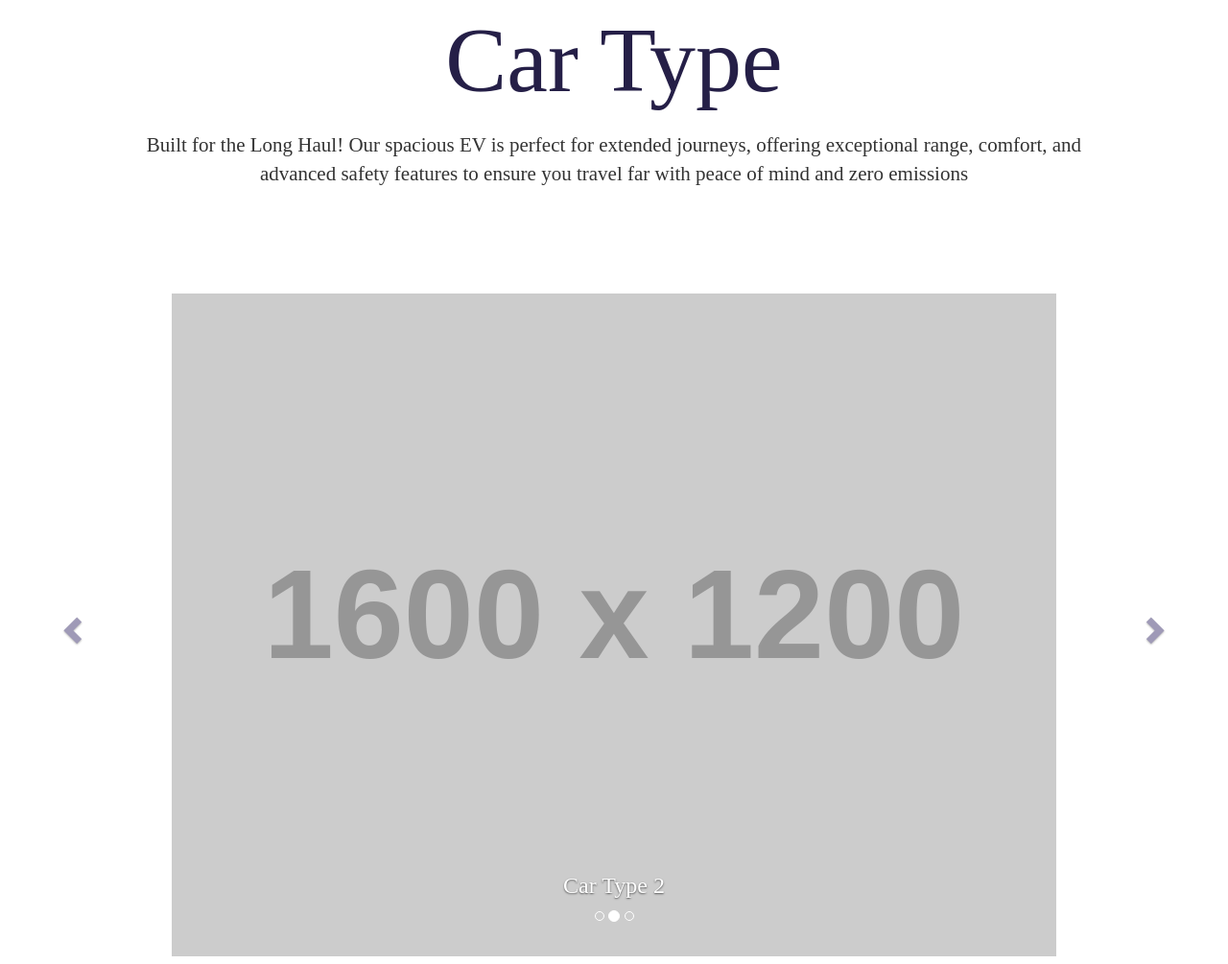
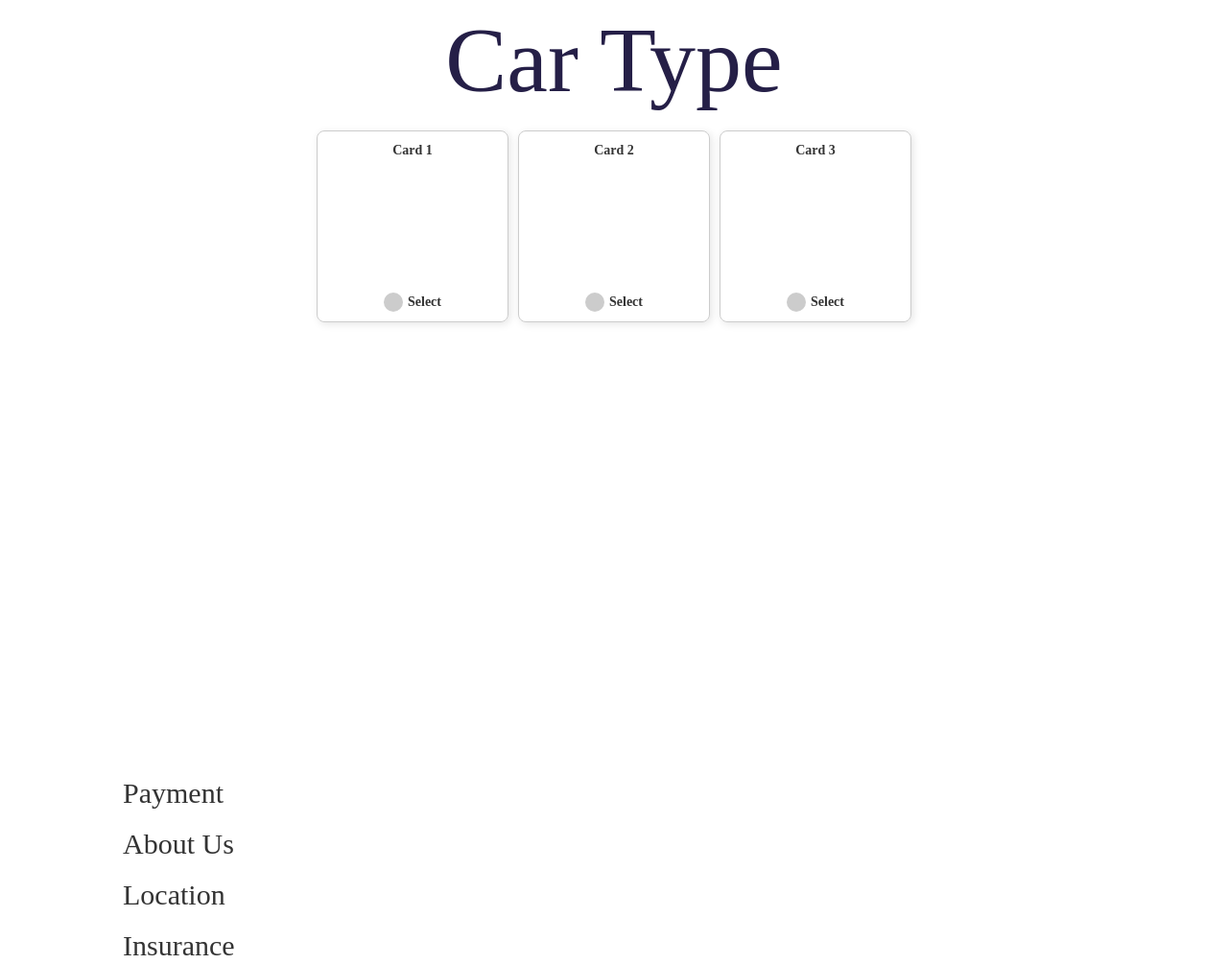
Before and after one commit to yoanadl/car-rental, a plain HTML site: page index.html in a window 1280 px wide. Shown: the part 860-1865 px from the top of the page at 96% size. Drawn offline with nearby package versions, Linux system fonts and the light colour scheme; placeholder pictures from the web are drawn by us; a web font is replaced by a local one.

Commit message:
remove caorusel, add cards

```diff
--- a/index.html
+++ b/index.html
@@ -41,44 +41,29 @@
 
             <div class="car-type">
                 <h1>Car Type</h1>
+                <div id="cardContainer"></div>
 
-                <p id="cardDescription"> </p>
 
-                <div id="myCarousel" class="carousel slide">
-                    <!-- Indicators -->
-                    <ol class="carousel-indicators">
-                        <li class="item1 active"></li>
-                        <li class="item2"></li>
-                        <li class="item3"></li>
-                    </ol>
 
-                    <!-- Wrapper for slides -->
-                    <div class="carousel-inner" role="listbox">
-                        <!-- Carousel items will be generated here -->
-                    </div>
 
-                    <!-- Left and right controls -->
-                    <a class="left carousel-control" href="#myCarousel" role="button">
-                        <span class="glyphicon glyphicon-chevron-left" aria-hidden="true"></span>
-                        <span class="sr-only">Previous</span>
-                    </a>
-
-                    <a class="right carousel-control" href="#myCarousel" role="button">
-                        <span class="glyphicon glyphicon-chevron-right" aria-hidden="true"></span>
-                        <span class="sr-only">Next</span>
-                    </a>
-                </div>
 
 
 
             </div>
 
             <h2>Payment</h2>
+
+
+
+
             <h2>About Us</h2>
             <h2>Location</h2>
             <h2>Insurance</h2>
             <h2>How does this work</h2>
             <h2>Review</h2>
+
+
+
         </div>
     </main>
 
@@ -101,33 +86,7 @@
         });
     </script>
 
-    <!-- Script to generate cards dynamically -->
-    <script>
-        // Array containing card data
-        const people = [
-            { name: "Person 1", job: "Job Title 1" },
-            { name: "Person 2", job: "Job Title 2" },
-            { name: "Person 3", job: "Job Title 3" }
-        ];
 
-        // Function to generate cards dynamically
-        const cardContainer = document.getElementById('cardContainer');
-
-        people.forEach(person => {
-            const card = document.createElement('div');
-            card.classList.add('card');
-
-            card.innerHTML = `
-                <div class="card-border-top"></div>
-                <div class="img"></div>
-                <span>${person.name}</span>
-                <p class="job">${person.job}</p>
-                <button>Click</button>
-            `;
-
-            cardContainer.appendChild(card);
-        });
-    </script>
 
     <script src="index.js"></script>
 </body>
--- a/index.js
+++ b/index.js
@@ -27,89 +27,78 @@ window.addEventListener("scroll", function() {
 });
 
 
+// Data for the cards
+const cardData = [
+    { title: "Card 1" },
+    { title: "Card 2" },
+    { title: "Card 3" }
+  ];
 
-$(document).ready(function() {
-    // Activate Carousel
-    $("#myCarousel").carousel();
+  // Reference to the card container
+  const cardContainer = document.getElementById("cardContainer");
 
-    // Generate carousel items dynamically from the cars array
-    const cars = [
-        {
-            name: "Car Type 1",
-            type: "Compact City EV",
-            msg: "Perfect for Your Daily Drives! Our compact EV is designed to get you through the city with ease, offering efficiency, low costs, and eco-friendly commuting"
-        },
-        {
-            name: "Car Type 2",
-            type: "Long-Range EV",
-            msg: "Built for the Long Haul! Our spacious EV is perfect for extended journeys, offering exceptional range, comfort, and advanced safety features to ensure you travel far with peace of mind and zero emissions"
-        },
-        {
-            name: "Car Type 3",
-            type: "Family EV",
-            msg: "The Ideal Family EV! Designed with families in mind, our EV provides ample space, advanced safety systems, and kid-friendly features, ensuring comfortable and stress-free trips for everyone"
-        }
-    ];
+  let selectedCard = null; // To store the selected card
 
-    // Reference to the carousel inner div
-    const carouselInner = $(".carousel-inner");
-    const cardDescription = document.getElementById("cardDescription");
+  // Function to create a card
+  function createCard(card, cardIndex) {
+    // Create card element
+    const cardElement = document.createElement("div");
+    cardElement.className = "card";
 
-    // Loop through each car and create an item for the carousel
-    cars.forEach((car, index) => {
-        const isActive = index === 0 ? ' active' : ''; // Set the first item as active
+    // Create title element
+    const titleElement = document.createElement("div");
+    titleElement.className = "card-title";
+    titleElement.innerText = card.title;
+    cardElement.appendChild(titleElement);
 
-        const imageUrl = `https://via.placeholder.com/1600x1200?text=${encodeURIComponent(car.name)}`;
+    // Create indicator at the bottom
+    const indicator = document.createElement("div");
+    indicator.className = "indicator";
+    const indicatorBullet = document.createElement("span");
+    indicatorBullet.className = "bullet"; // Unselected bullet
+    const indicatorText = document.createElement("span");
+    indicatorText.innerText = "Select";
 
-        const itemHtml = `
-            <div class="item${isActive}">
-                    <img src="${imageUrl}" alt="${car.name}" >
-                    <div class="carousel-caption">
-                    <h3>${car.name}</h3>
-                </div>
-            </div>
-        `;
+    indicator.appendChild(indicatorBullet);
+    indicator.appendChild(indicatorText);
 
-        carouselInner.append(itemHtml);
+    // Add click event to the indicator
+    indicator.addEventListener("click", () => {
+      // Clear the previously selected card
+      if (selectedCard !== null) {
+        selectedCard.classList.remove("selected");
+      }
+      // Set the new selected card
+      cardElement.classList.add("selected");
+      selectedCard = cardElement;
 
-        if (isActive) {
-            cardDescription.textContent = car.msg;
-        }
+      // Update the global button text
+      globalButton.disabled = false;
     });
 
-    function updateDescription() {
-        const activeIndex = $(".carousel-inner .item.active").index(); // Get index of active item
-        cardDescription.textContent = cars[activeIndex].msg; // Update the message
+    // Append indicator to card
+    cardElement.appendChild(indicator);
+
+    // Append card to card container
+    cardContainer.appendChild(cardElement);
+  }
+
+  // Generate cards based on the data
+  cardData.forEach((card, index) => createCard(card, index));
+
+  // Create single global button below all cards
+  const globalButton = document.createElement("button");
+  globalButton.className = "global-button";
+  globalButton.innerText = "This One";
+  globalButton.disabled = true; // Initially disabled
+
+  // Add global event listener for button
+  globalButton.addEventListener("click", () => {
+    if (selectedCard !== null) {
+      const selectedCardTitle = selectedCard.querySelector(".card-title").innerText;
+      console.log("Selected card:", selectedCardTitle);
     }
+  });
 
-    // Initial description update
-    updateDescription();
-
-    // Update description on carousel slide change
-    $('#myCarousel').on('slid.bs.carousel', function() {
-        updateDescription(); // Call the update function
-    });
-
-
-
-    // Enable Carousel Indicators
-    $(".item1").click(function() {
-        $("#myCarousel").carousel(0);
-    });
-    $(".item2").click(function() {
-        $("#myCarousel").carousel(1);
-    });
-    $(".item3").click(function() {
-        $("#myCarousel").carousel(2);
-    });
-
-    // Enable Carousel Controls
-    $(".left").click(function(event) {
-        event.preventDefault();
-        $("#myCarousel").carousel("prev");
-    });
-    $(".right").click(function() {
-        event.preventDefault();
-        $("#myCarousel").carousel("next");
-    });
-});
+  // Append global button below card container
+  document.body.appendChild(globalButton);
--- a/style.css
+++ b/style.css
@@ -203,47 +203,75 @@ header nav a:first-child{
     color:#251F47;
 }
 
-#cardDescription{
-    min-height: calc(20vh);
-    max-width:max-content;
+/* Card container styling */
+#cardContainer {
+    display: flex;
+    gap: 1rem;
+    padding: 1rem;
+  }
+
+  /* Card styling */
+  .card {
+    border: 1px solid #ccc;
+    padding: 1rem;
+    width: 200px;
+    border-radius: 8px;
+    box-shadow: 2px 2px 8px rgba(0, 0, 0, 0.1);
+    display: flex;
+    flex-direction: column;
+    align-items: center;
+    justify-content: space-between;
+    min-height: 200px;
+    position: relative;
+  }
+
+  /* Card title styling */
+  .card-title {
+    font-weight: bold;
     text-align: center;
-    font-size: 1.5em;
-    padding-bottom: 20px;
-}
+  }
 
+  /* Indicator at the bottom */
+  .indicator {
+    margin-top: auto;
+    display: flex;
+    justify-content: center;
+    align-items: center;
+    cursor: pointer;
+  }
 
-/* carousel */
+  .indicator .bullet {
+    width: 20px;
+    height: 20px;
+    border-radius: 50%;
+    margin-right: 0.5rem;
+    background-color: #ccc; /* Grey for unselected */
+    transition: background-color 0.3s;
+  }
 
-.carousel-inner > .item > img,
-.carousel-inner > .item > a > img {
-    width: 90%;
-    margin: auto;
-}
+  .selected .bullet {
+    background-color: #4caf50; /* Green for selected */
+  }
 
-/* carousel arrow */
+  .indicator span {
+    font-weight: bold;
+  }
 
-.carousel-control {
-    position: absolute;
-    top: 50%;
-    transform: translateY(-50%);
-    width: 50px;
-    height: 50px;
-    border-radius: 50%;
-    color: #423772;
-    background: none;
+  /* Single "This One" button below all cards */
+  .global-button {
+    margin-top: 2rem;
+    padding: 0.7rem 1.5rem;
+    background-color: #4caf50;
+    color: white;
     border: none;
+    border-radius: 4px;
+    cursor: pointer;
+    font-weight: bold;
+    display: block;
+    text-align: center;
+  }
 
-}
-
-.carousel-control.left,
-.carousel-control.right {
-    background: transparent !important; /* Force background to transparent */
-}
-
-.carousel-control.left {
-    left: -10vh;
-}
-
-.carousel-control.right {
-    right: -10vh;
-}
+  .global-button:disabled {
+    background-color: #ccc;
+    cursor: not-allowed;
+  }
```
Also changed, not shown: i.html (+27 -0 lines), login.html (added, +107 -0 lines).
